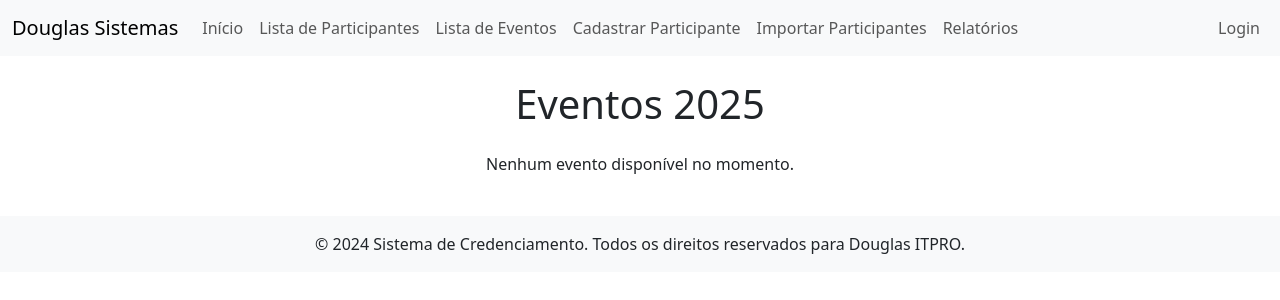
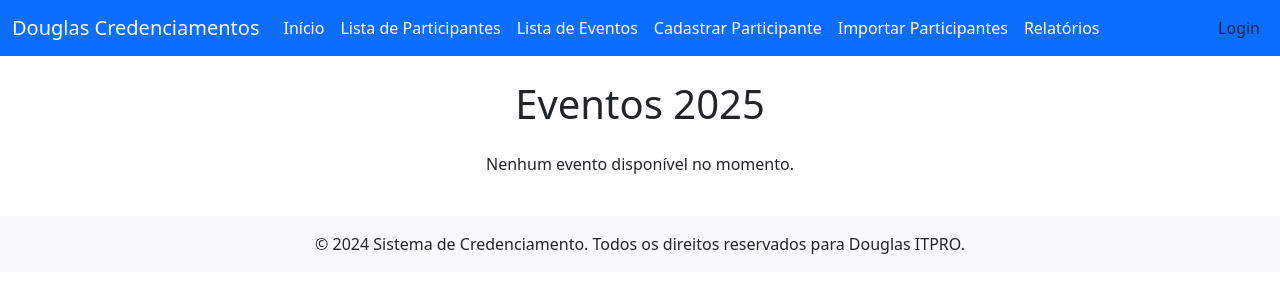
Before and after one commit to douglasinforj/cred_cirurgia, a Django app: page / in a window 1280 px wide. Shown: the top 300 px of the page. Run offline with Django 5.2, Linux system fonts and the light colour scheme; data that the repository does not hold is empty.

Commit message:
Ajustando cores de layout

```diff
--- a/templates/base.html
+++ b/templates/base.html
@@ -12,31 +12,31 @@
 <body>
 
     <!-- Navbar -->
-    <nav class="navbar navbar-expand-lg navbar-light bg-light">
+    <nav class="navbar navbar-expand-lg navbar-light bg-primary">
         <div class="container-fluid">
-            <a class="navbar-brand" href="{% url 'home' %}">Douglas Sistemas</a>
+            <a class="navbar-brand text-white" href="{% url 'home' %}">Douglas Credenciamentos</a>
             <button class="navbar-toggler" type="button" data-bs-toggle="collapse" data-bs-target="#navbarNav" aria-controls="navbarNav" aria-expanded="false" aria-label="Toggle navigation">
                 <span class="navbar-toggler-icon"></span>
             </button>
             <div class="collapse navbar-collapse" id="navbarNav">
                 <ul class="navbar-nav me-auto mb-2 mb-lg-0">
                     <li class="nav-item">
-                        <a class="nav-link" href="{% url 'home' %}">Início</a>
+                        <a class="nav-link text-white" href="{% url 'home' %}">Início</a>
                     </li>
                     <li class="nav-item">
-                        <a class="nav-link" href="{% url 'lista_participantes' %}">Lista de Participantes</a>
+                        <a class="nav-link text-white" href="{% url 'lista_participantes' %}">Lista de Participantes</a>
                     </li>
                     <li class="nav-item">
-                        <a class="nav-link" href="{% url 'lista_eventos' %}">Lista de Eventos</a>
+                        <a class="nav-link text-white" href="{% url 'lista_eventos' %}">Lista de Eventos</a>
                     </li>
                     <li class="nav-item">
-                        <a class="nav-link" href="{% url 'cadastro_participante' %}">Cadastrar Participante</a>
+                        <a class="nav-link text-white" href="{% url 'cadastro_participante' %}">Cadastrar Participante</a>
                     </li>
                     <li class="nav-item">
-                        <a class="nav-link" href="{% url 'import_participantes' %}">Importar Participantes</a>
+                        <a class="nav-link text-white" href="{% url 'import_participantes' %}">Importar Participantes</a>
                     </li>
                     <li class="nav-item">
-                        <a class="nav-link" href="{% url 'relatorio_kpi' %}">Relatórios</a>
+                        <a class="nav-link text-white" href="{% url 'relatorio_kpi' %}">Relatórios</a>
                     </li>
                 </ul>
 
```
